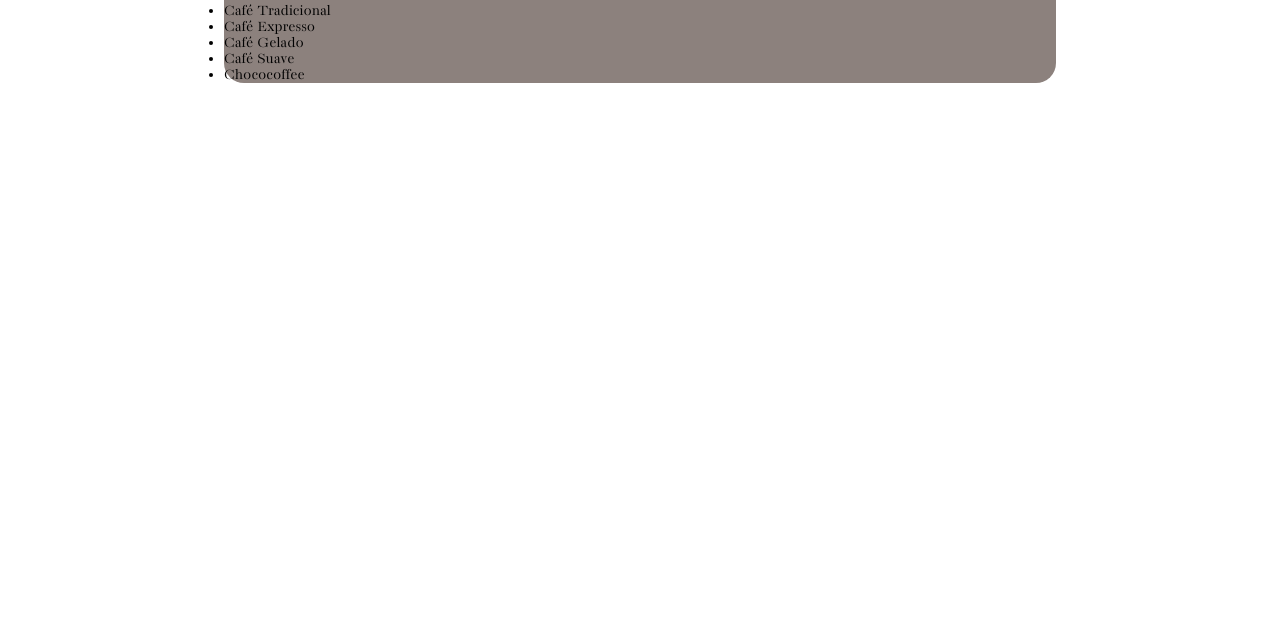
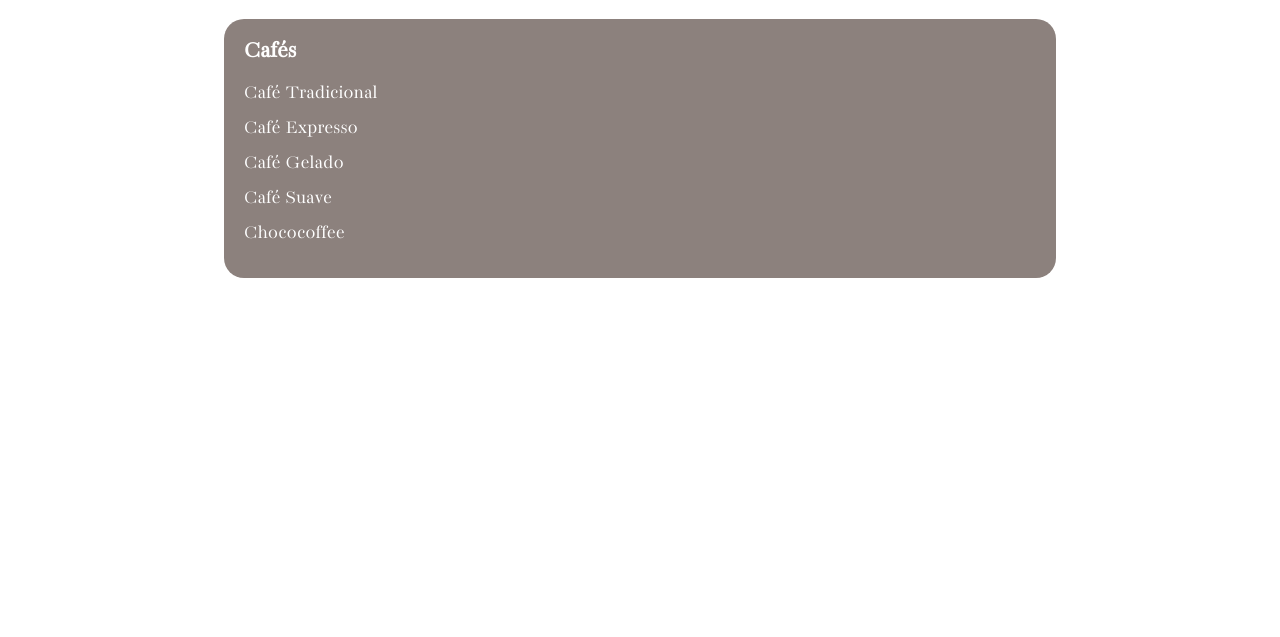
Before and after one commit to Lucas-e-Mariana/estacao-cafe, a plain HTML site: page cardapio/index.html in a window 1280 px wide. Shown: the part 163-800 px from the top of the page. Drawn offline with Linux system fonts and the light colour scheme; files whose address does not match are found by name.

Commit message:
arrumando a lista

```diff
--- a/cardapio/index.html
+++ b/cardapio/index.html
@@ -45,7 +45,7 @@
 
     <div class="container">
         <h1>Cardápio</h1>
-        <section id="#coffees">
+        <section id="coffees">
             <h2>Cafés</h2>
             <ul>
                 <li>Café Tradicional</li>
--- a/cardapio/style.css
+++ b/cardapio/style.css
@@ -80,4 +80,20 @@ section{
     text-align: left;
     background-color:#8c817d;
     border-radius: 20px;
+    padding: 20px;
+    margin-top: 40px;
+    color: white;
 }
+
+#coffees h2{
+    margin-bottom: 20px;
+}
+
+#coffees ul{
+    list-style: none;
+}
+
+#coffees li{
+    margin: 15px 0px;
+    font-size: 20px;
+}
```
